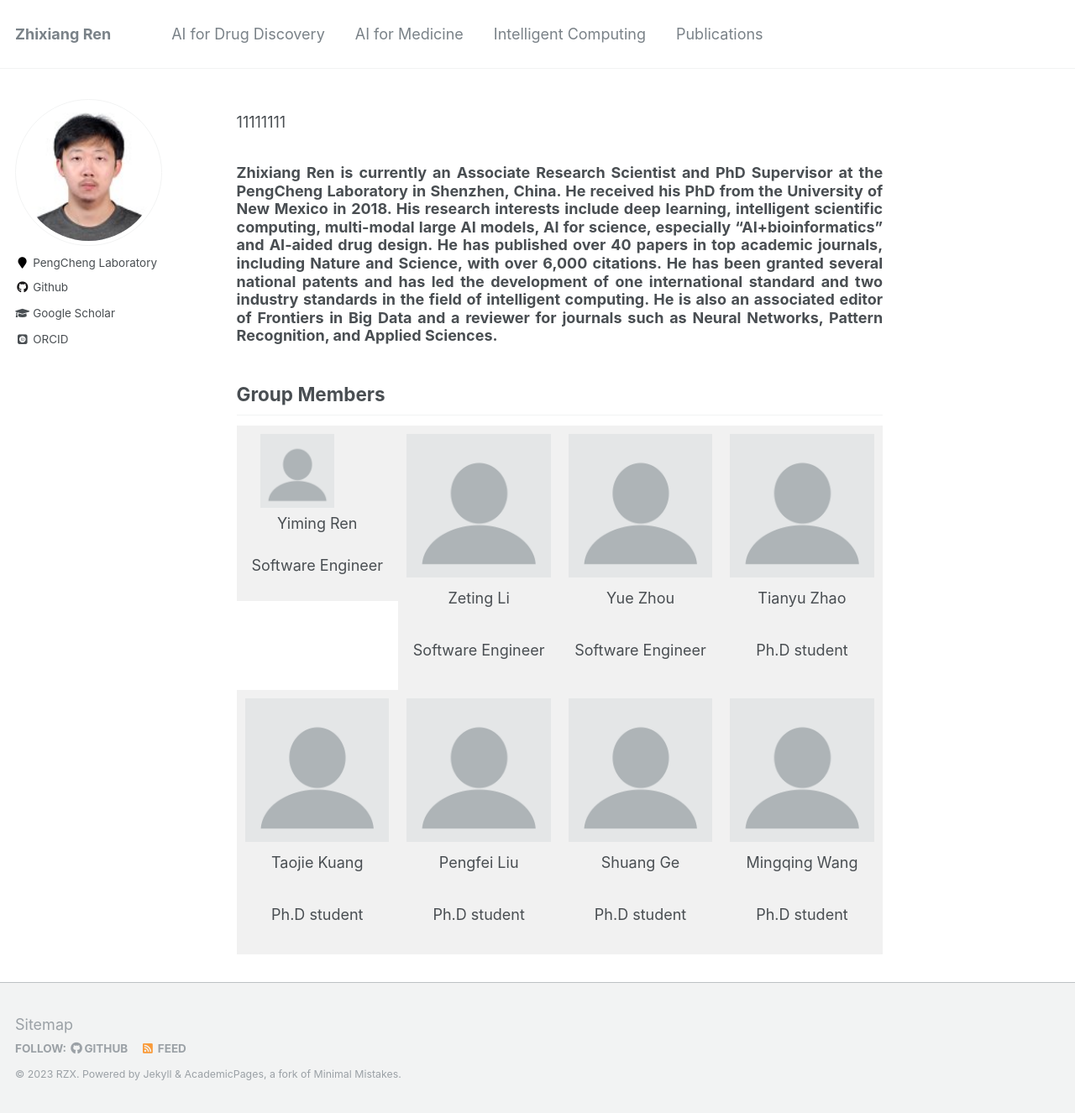
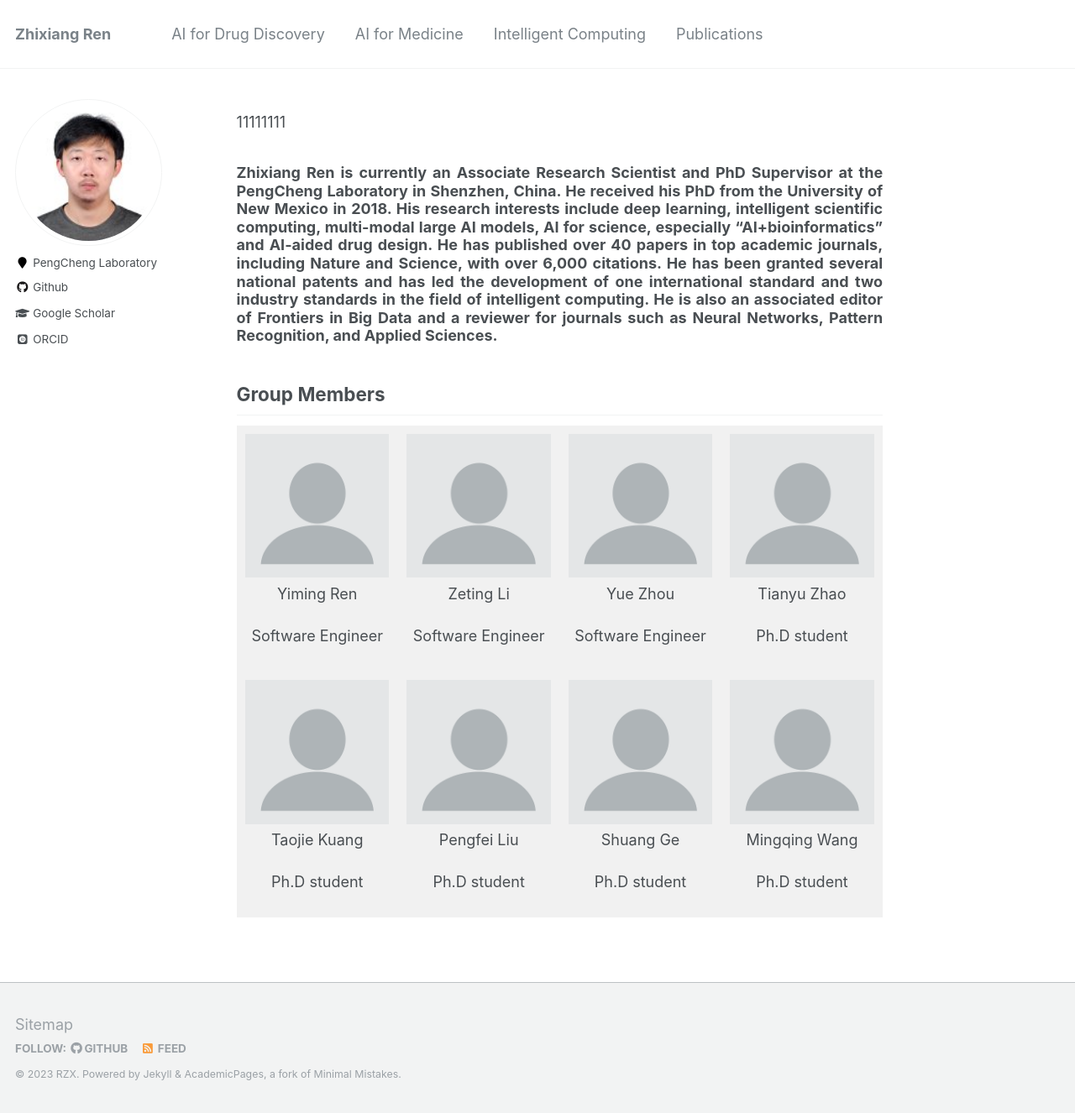
Before and after one commit to zhixiang-ren/zhixiang-ren.github.io, a Jekyll site: the page built from _pages/about.html, in a window 1280 px wide and 1326 px high. Shown: the whole window at 84% size. Built offline with Jekyll 4.4.1, drawn with Linux system fonts in a browser that asks for light colours; some web fonts are replaced.

Commit message:
Update about.html

```diff
--- a/_pages/about.html
+++ b/_pages/about.html
@@ -16,51 +16,51 @@ redirect_from:
 <div style="float: left;">
 
   <div style="width: 25%;padding: 5px;background-color: rgb(241, 241, 241);float: left;">
-    <img style="width: 74%;padding-left: 13%;padding-right: 13%;padding-top: 3%;padding-bottom: 0%;" src="/images/profile.png">
+    <img style="width: 100%;padding-left: 3%;padding-right: 3%;padding-top: 3%;padding-bottom: 0%;" src="/images/profile.png">
     <p style="width: 100%;padding-left: 3%;padding-right: 3%;padding-top: 3%;padding-bottom: 0%;text-align:center">Yiming Ren</p>
     <p style="width: 100%;padding-left: 3%;padding-right: 3%;padding-top: 0%;padding-bottom: 0%;text-align:center">Software Engineer</p>
   </div>
 
   <div style="width: 25%;padding: 5px;background-color: rgb(241, 241, 241);float: left;">
-    <img style="width: 100%;padding: 3%;" src="/images/profile.png">
-    <p style="width: 100%;padding: 3%;text-align:center">Zeting Li</p>
-    <p style="width: 100%;padding: 3%;text-align:center">Software Engineer</p>
+    <img style="width: 100%;padding-left: 3%;padding-right: 3%;padding-top: 3%;padding-bottom: 0%;" src="/images/profile.png">
+    <p style="width: 100%;padding-left: 3%;padding-right: 3%;padding-top: 3%;padding-bottom: 0%;text-align:center">Zeting Li</p>
+    <p style="width: 100%;padding-left: 3%;padding-right: 3%;padding-top: 0%;padding-bottom: 0%;text-align:center">Software Engineer</p>
   </div>
 
   <div style="width: 25%;padding: 5px;background-color: rgb(241, 241, 241);float: left;">
-    <img style="width: 100%;padding: 3%;" src="/images/profile.png">
-    <p style="width: 100%;padding: 3%;text-align:center">Yue Zhou</p>
-    <p style="width: 100%;padding: 3%;text-align:center">Software Engineer</p>
+    <img style="width: 100%;padding-left: 3%;padding-right: 3%;padding-top: 3%;padding-bottom: 0%;" src="/images/profile.png">
+    <p style="width: 100%;padding-left: 3%;padding-right: 3%;padding-top: 3%;padding-bottom: 0%;text-align:center">Yue Zhou</p>
+    <p style="width: 100%;padding-left: 3%;padding-right: 3%;padding-top: 0%;padding-bottom: 0%;text-align:center">Software Engineer</p>
   </div>
 
   <div style="width: 25%;padding: 5px;background-color: rgb(241, 241, 241);float: left;">
-    <img style="width: 100%;padding: 3%;" src="/images/profile.png">
-    <p style="width: 100%;padding: 3%;text-align:center">Tianyu Zhao</p>
-    <p style="width: 100%;padding: 3%;text-align:center">Ph.D student</p>
+    <img style="width: 100%;padding-left: 3%;padding-right: 3%;padding-top: 3%;padding-bottom: 0%;" src="/images/profile.png">
+    <p style="width: 100%;padding-left: 3%;padding-right: 3%;padding-top: 3%;padding-bottom: 0%;text-align:center">Tianyu Zhao</p>
+    <p style="width: 100%;padding-left: 3%;padding-right: 3%;padding-top: 0%;padding-bottom: 0%;text-align:center">Ph.D student</p>
   </div>
 
   <div style="width: 25%;padding: 5px;background-color: rgb(241, 241, 241);float: left;">
-    <img style="width: 100%;padding: 3%;" src="/images/profile.png">
-    <p style="width: 100%;padding: 3%;text-align:center">Taojie Kuang</p>
-    <p style="width: 100%;padding: 3%;text-align:center">Ph.D student</p>
+    <img style="width: 100%;padding-left: 3%;padding-right: 3%;padding-top: 3%;padding-bottom: 0%;" src="/images/profile.png">
+    <p style="width: 100%;padding-left: 3%;padding-right: 3%;padding-top: 3%;padding-bottom: 0%;text-align:center">Taojie Kuang</p>
+    <p style="width: 100%;padding-left: 3%;padding-right: 3%;padding-top: 0%;padding-bottom: 0%;text-align:center">Ph.D student</p>
   </div>
 
   <div style="width: 25%;padding: 5px;background-color: rgb(241, 241, 241);float: left;">
-    <img style="width: 100%;padding: 3%;" src="/images/profile.png">
-    <p style="width: 100%;padding: 3%;text-align:center">Pengfei Liu</p>
-    <p style="width: 100%;padding: 3%;text-align:center">Ph.D student</p>
+    <img style="width: 100%;padding-left: 3%;padding-right: 3%;padding-top: 3%;padding-bottom: 0%;" src="/images/profile.png">
+    <p style="width: 100%;padding-left: 3%;padding-right: 3%;padding-top: 3%;padding-bottom: 0%;text-align:center">Pengfei Liu</p>
+    <p style="width: 100%;padding-left: 3%;padding-right: 3%;padding-top: 0%;padding-bottom: 0%;text-align:center">Ph.D student</p>
   </div>
 
   <div style="width: 25%;padding: 5px;background-color: rgb(241, 241, 241);float: left;">
-    <img style="width: 100%;padding: 3%;" src="/images/profile.png">
-    <p style="width: 100%;padding: 3%;text-align:center">Shuang Ge</p>
-    <p style="width: 100%;padding: 3%;text-align:center">Ph.D student</p>
+    <img style="width: 100%;padding-left: 3%;padding-right: 3%;padding-top: 3%;padding-bottom: 0%;" src="/images/profile.png">
+    <p style="width: 100%;padding-left: 3%;padding-right: 3%;padding-top: 3%;padding-bottom: 0%;text-align:center">Shuang Ge</p>
+    <p style="width: 100%;padding-left: 3%;padding-right: 3%;padding-top: 0%;padding-bottom: 0%;text-align:center">Ph.D student</p>
   </div>
 
   <div style="width: 25%;padding: 5px;background-color: rgb(241, 241, 241);float: left;">
-    <img style="width: 100%;padding: 3%;" src="/images/profile.png">
-    <p style="width: 100%;padding: 3%;text-align:center">Mingqing Wang</p>
-    <p style="width: 100%;padding: 3%;text-align:center">Ph.D student</p>
+    <img style="width: 100%;padding-left: 3%;padding-right: 3%;padding-top: 3%;padding-bottom: 0%;" src="/images/profile.png">
+    <p style="width: 100%;padding-left: 3%;padding-right: 3%;padding-top: 3%;padding-bottom: 0%;text-align:center">Mingqing Wang</p>
+    <p style="width: 100%;padding-left: 3%;padding-right: 3%;padding-top: 0%;padding-bottom: 0%;text-align:center">Ph.D student</p>
   </div>
 
 </div>
```
